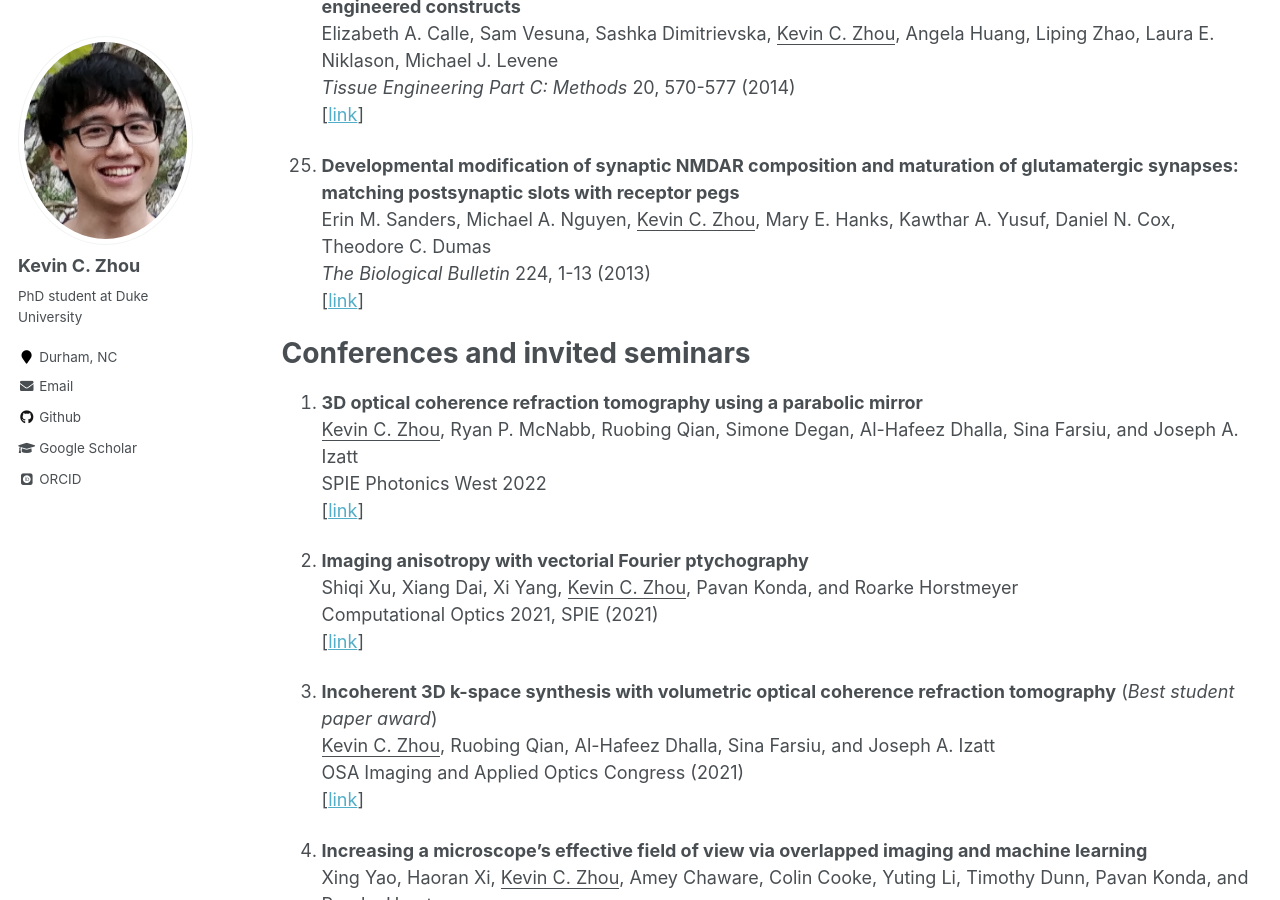
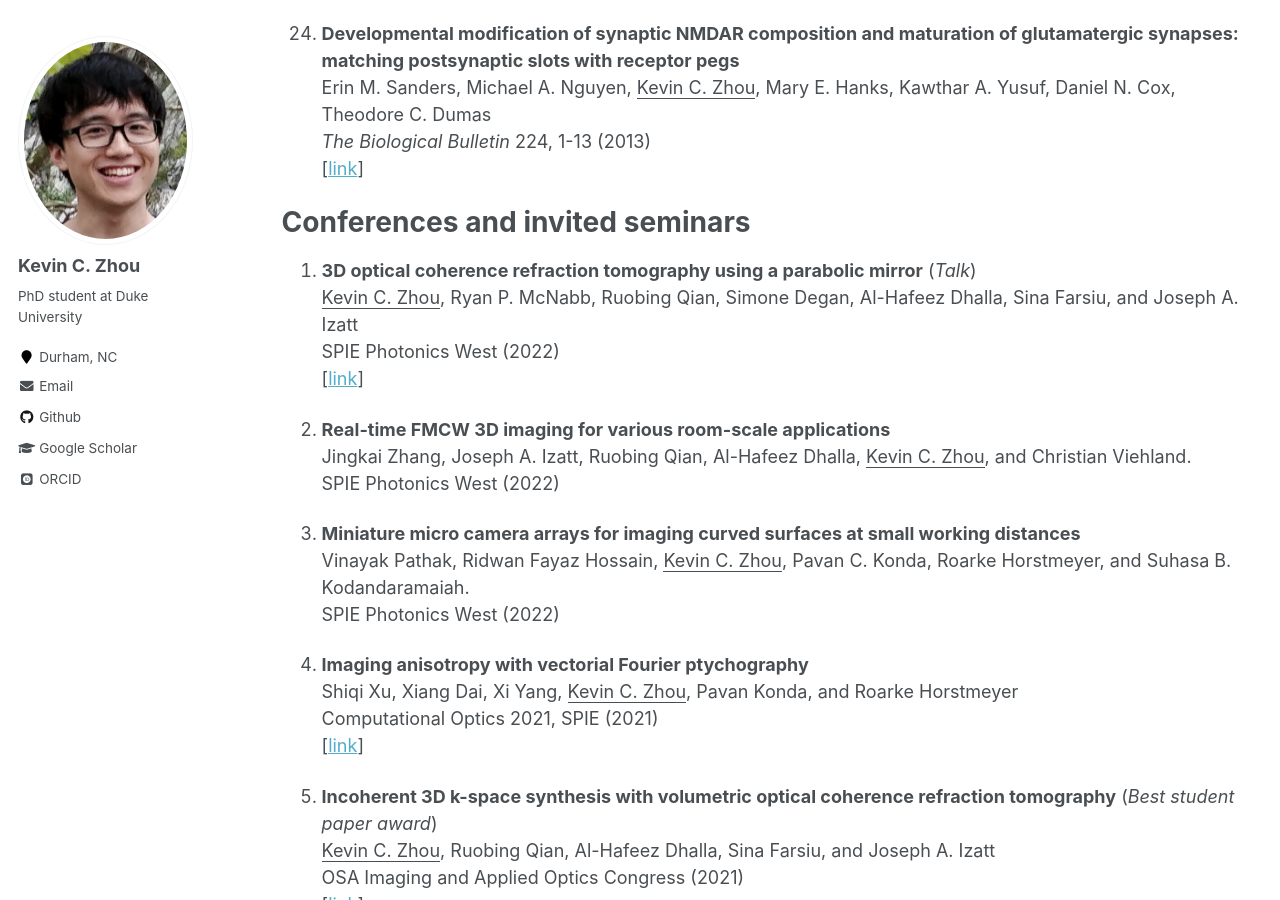
Before and after one commit to kevinczhou/kevinczhou.github.io, a Jekyll site: the page built from _pages/publications.md, in a window 1280 px wide and 900 px high, scrolled down 3652 px. Built offline with Jekyll 4.4.1, drawn with Linux system fonts in a browser that asks for light colours; some web fonts are replaced; some of the changed text lies outside the part shown.

Commit message:
Update publications.md

```diff
--- a/_pages/publications.md
+++ b/_pages/publications.md
@@ -134,10 +129,18 @@ Erin M. Sanders, Michael A. Nguyen, <ins>Kevin C. Zhou</ins>, Mary E. Hanks, Kaw
 
 
 # Conferences and invited seminars
-1. **3D optical coherence refraction tomography using a parabolic mirror**
+1. **3D optical coherence refraction tomography using a parabolic mirror** (*Talk*)
 <ins>Kevin C. Zhou</ins>, Ryan P. McNabb, Ruobing Qian, Simone Degan, Al-Hafeez Dhalla, Sina Farsiu, and Joseph A. Izatt
-SPIE Photonics West 2022
+SPIE Photonics West (2022)
 [[link](https://spie.org/photonics-west/presentation/3D-optical-coherence-refraction-tomography-using-a-parabolic-mirror/11948-42)]
+
+1. **Real-time FMCW 3D imaging for various room-scale applications**
+Jingkai Zhang, Joseph A. Izatt, Ruobing Qian, Al-Hafeez Dhalla, <ins>Kevin C. Zhou</ins>, and Christian Viehland.
+SPIE Photonics West (2022)
+
+1. **Miniature micro camera arrays for imaging curved surfaces at small working distances**
+Vinayak Pathak, Ridwan Fayaz Hossain, <ins>Kevin C. Zhou</ins>, Pavan C. Konda, Roarke Horstmeyer, and Suhasa B. Kodandaramaiah.
+SPIE Photonics West (2022)
 
 1. **Imaging anisotropy with vectorial Fourier ptychography**
 Shiqi Xu, Xiang Dai, Xi Yang, <ins>Kevin C. Zhou</ins>, Pavan Konda, and Roarke Horstmeyer
@@ -219,3 +222,10 @@ SPIE Photonics West 2016, San Francisco, CA.
 Michael J. Levene, <ins>Kevin C. Zhou</ins>, Sam Vesuna, Richard Torres
 OSA Novel Techniques in Microscopy 2013, Waikoloa Beach, Hawaii.
 [[link](https://www.osapublishing.org/abstract.cfm?uri=NTM-2013-NT3B.2)]
+
+
+# Non-peer-reviewed publications
+1. **Optical coherence refraction tomography**
+<ins>Kevin C. Zhou</ins>, Sina Farsiu, Joseph A. Izatt
+*Optics and Photonics News* 32, 30-37 (2021)
+[[link](https://www.optica-opn.org/home/articles/volume_32/november_2021/features/optical_coherence_refraction_tomography/)]  [[nature photonics link](https://www.nature.com/articles/s41566-019-0508-1)]
```
Also changed, not shown: other parts of _pages/publications.md (+0 -5 lines).
